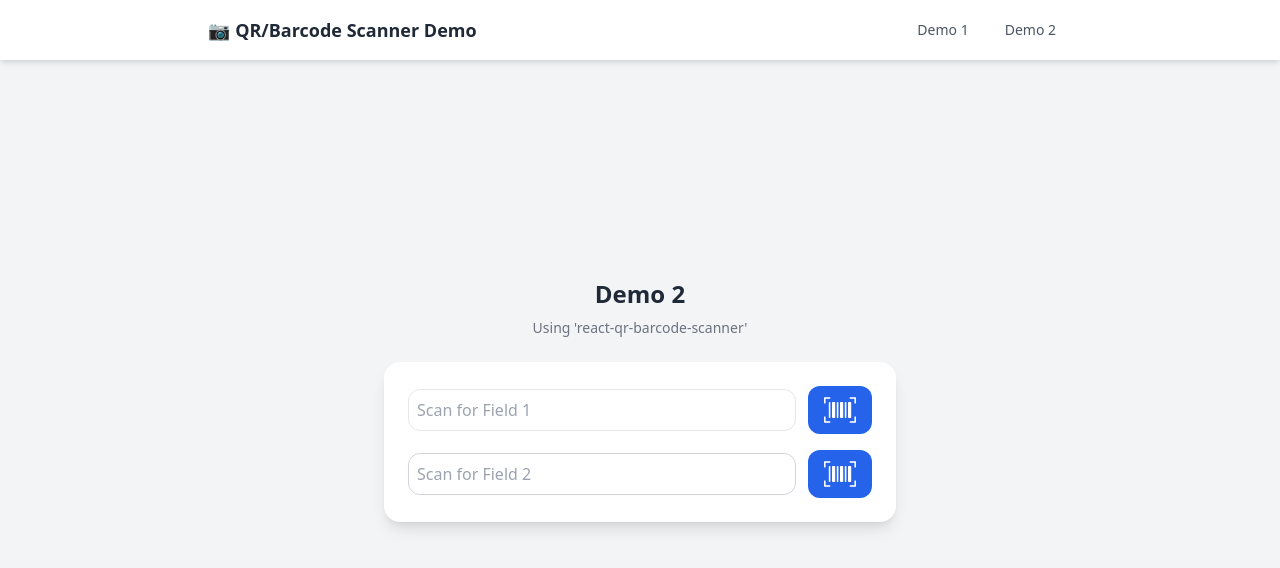
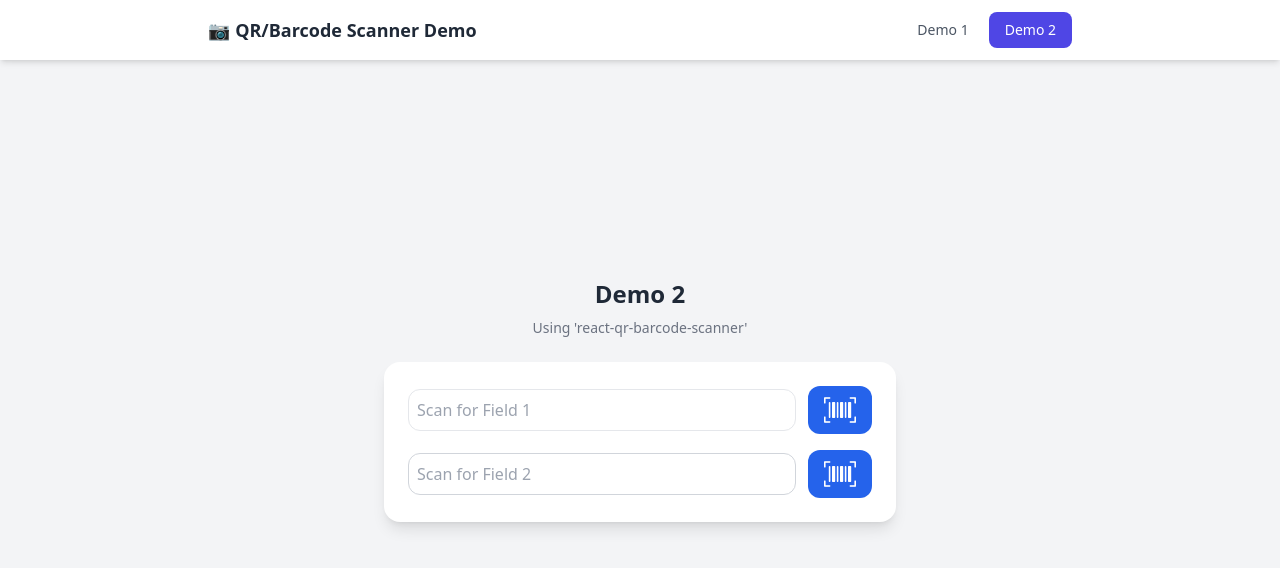
Before and after one commit to prasadambaledath/barcode-scanner, a React (Vite) app: page /barcode-scanner/demo2 in a window 1280 px wide. Shown: the top 568 px of the page. Built offline with nearby package versions, Linux system fonts and the light colour scheme.

Commit message:
NavLink active state fix

```diff
--- a/src/components/Header.jsx
+++ b/src/components/Header.jsx
@@ -10,12 +10,22 @@ function Header() {
         <nav className="flex gap-1">
           <NavLink
             to="/barcode-scanner"
-            className="px-4 py-2 rounded-lg text-sm font-medium text-gray-600  whitespace-nowrap">
+            end
+            className={({ isActive }) =>
+              `px-4 py-2 rounded-lg text-sm font-medium whitespace-nowrap ${
+                isActive ? "bg-indigo-600 text-white" : "text-gray-600 hover:bg-gray-100"
+              }`
+            }
+          >
             Demo 1
           </NavLink>
           <NavLink
             to="/barcode-scanner/demo2"
-            className="px-4 py-2 rounded-lg text-sm font-medium text-gray-600 whitespace-nowrap"
+            className={({ isActive }) =>
+              `px-4 py-2 rounded-lg text-sm font-medium text-gray-600 whitespace-nowrap ${
+                isActive ? "bg-indigo-600 text-white" : "text-gray-600 hover:bg-gray-100"
+              }`
+            }
           >
             Demo 2
           </NavLink>
```
